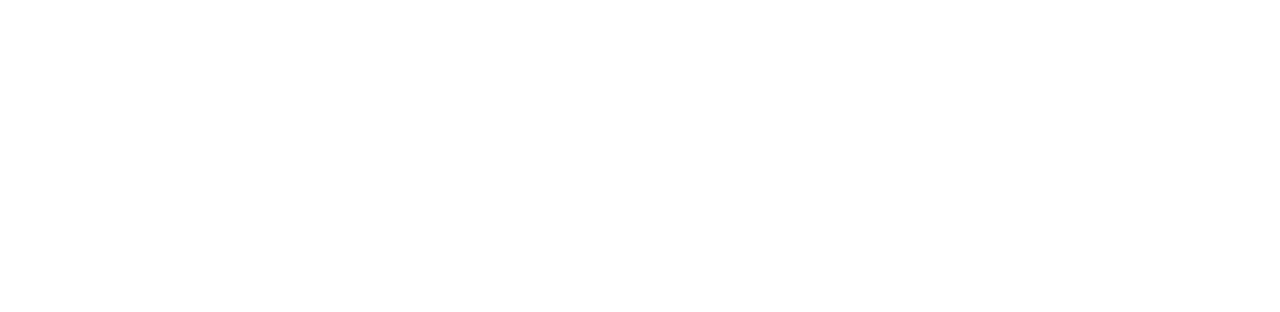
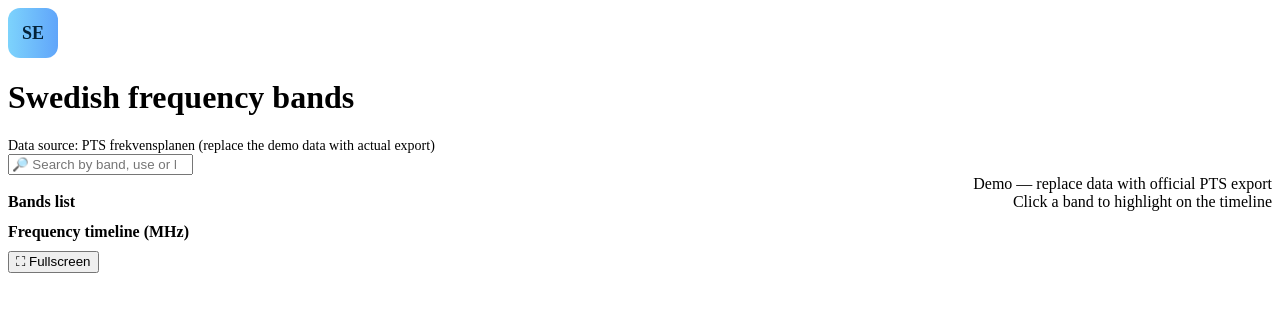
Before and after one commit to hannakunatowska/our-website, a Flask app: page / in a window 1280 px wide. Before the commit the part shown is empty. Shown: the top 312 px of the page. Run offline with Flask 3, Linux system fonts and the light colour scheme.

Commit message:
added lots of layout code to index.html

```diff
--- a/templates/index.html
+++ b/templates/index.html
@@ -1,8 +1,71 @@
 <!doctype html> <!-- Sets the document type to HTML -->
 <html lang = "en"> <!-- Sets the language of the document to English -->
 
-<head> <!-- Head section of the HTML document -->
+<head> <!-- Head section -->
+
     <meta charset = "UTF-8"> <!-- Sets the character encoding to UTF-8 -->
     <meta name = "viewport" content = "width = device-width, initial-scale = 1.0"> <!-- Ensures proper scaling on mobile devices -->
     <title>Swedish frequency bands</title> <!-- Sets the title of the page to "Swedish frequency bands" -->
     <link rel = "stylesheet" href = "style.css"> <!-- Links to an external CSS file for styling -->
+
+</head>
+
+<body> <!-- Body section (everything the user sees) -->
+
+  <header> <!-- Top section of the page -->
+
+    <div style = "width: 50px; height: 50px; background: linear-gradient(90deg, #7dd3fc, #60a5fa); border-radius: 12px; display: flex; align-items: center; justify-content: center; font-weight: 700; color: #04233a; font-size: 18px" > SE </div> <!-- Creates container with gradient background and centered text "SE" -->
+
+    <div> <!-- Creates container -->
+      <h1>Swedish frequency bands</h1> <!-- Creates heading saying "Swedish frequency bands" -->
+      <div style = "color: var(--muted); font-size: 14px" > Data source: PTS frekvensplanen (replace the demo data with actual export) </div> <!-- Creates container with subtitle explaning the data source -->
+    </div> <!-- End of container-->
+
+  </header> <!-- End of header section -->
+
+  <main class = "wrap"> <!-- Main content area (the class "wrap" controls layout and max-width)-->
+
+    <div class = "controls"> <!-- Controls section for search and demo info -->
+      <div class = "search"> <input id = "filter" type = "search" placeholder = "🔎 Search by band, use or MHz (example: 2400 or 'wifi')"> </div> <!-- Search input field with placeholder text -->
+      <div style = "min-width:160px;text-align:right;color:var(--muted)" > Demo — replace data with official PTS export </div> <!-- Text indicating this is a demo and the data should be replaced with official PTS export -->
+    </div> <!-- End of controls section -->
+
+    <div class = "grid"> <!-- Creates container with  -->
+      <section class = "panel">
+        <div style="display:flex;align-items:center;justify-content:space-between;margin-bottom:12px">
+          <strong>Bands list</strong>
+          <div class="meta">Click a band to highlight on the timeline</div>
+        </div>
+
+        <div class="bands" id="bandsContainer">
+          <!-- cards inserted here -->
+        </div>
+
+        <footer id="foot"></footer>
+      </section>
+
+      <aside class="panel">
+        <strong style="display:block;margin-bottom:10px">Frequency timeline (MHz)</strong>
+        <div class="timeline" id="timeline">
+          <button class="fullscreen-btn" id="fullscreenBtn">⛶ Fullscreen</button>
+          <!-- SVG timeline -->
+        </div>
+        <div class="legend" id="legend"></div>
+      </aside>
+    </div>
+  </main>
+
+  <script id="pts-data" type="application/json">
+  [
+    {"id":"hf","name":"HF (Shortwave)","start_mhz":3,"end_mhz":30,"uses":["Maritime HF","Amateur radio","Shortwave broadcasting"],"notes":"Long-range communications; see PTS for exact allocations."},
+    {"id":"vhf","name":"VHF","start_mhz":30,"end_mhz":300,"uses":["FM broadcast","Aviation VHF","Marine VHF","Land mobile"],"notes":"Used for FM radio, aviation, maritime and LMR."},
+    {"id":"uhf","name":"UHF","start_mhz":300,"end_mhz":3000,"uses":["TV broadcasting","Mobile (3G/4G/5G)","Land mobile"],"notes":"Large band used for many services."},
+    {"id":"ism24","name":"2.4 GHz (ISM)","start_mhz":2400,"end_mhz":2483.5,"uses":["Wi-Fi (legacy)","Bluetooth","IoT"],"notes":"ISM band — license-free use within technical limits."},
+    {"id":"ism5","name":"5 GHz (UNII)","start_mhz":5150,"end_mhz":5850,"uses":["Wi-Fi 5/6/6E","Radar (some subbands)"],"notes":"Multiple subbands — power and DFS rules apply."},
+    {"id":"mmwave","name":"mmWave (24–40 GHz)","start_mhz":24000,"end_mhz":40000,"uses":["5G FR2","Fixed links","Experimental"],"notes":"High capacity, short range."}
+  ]
+  </script>
+
+  <script src="static/main.js"></script>
+</body>
+</html>
```
